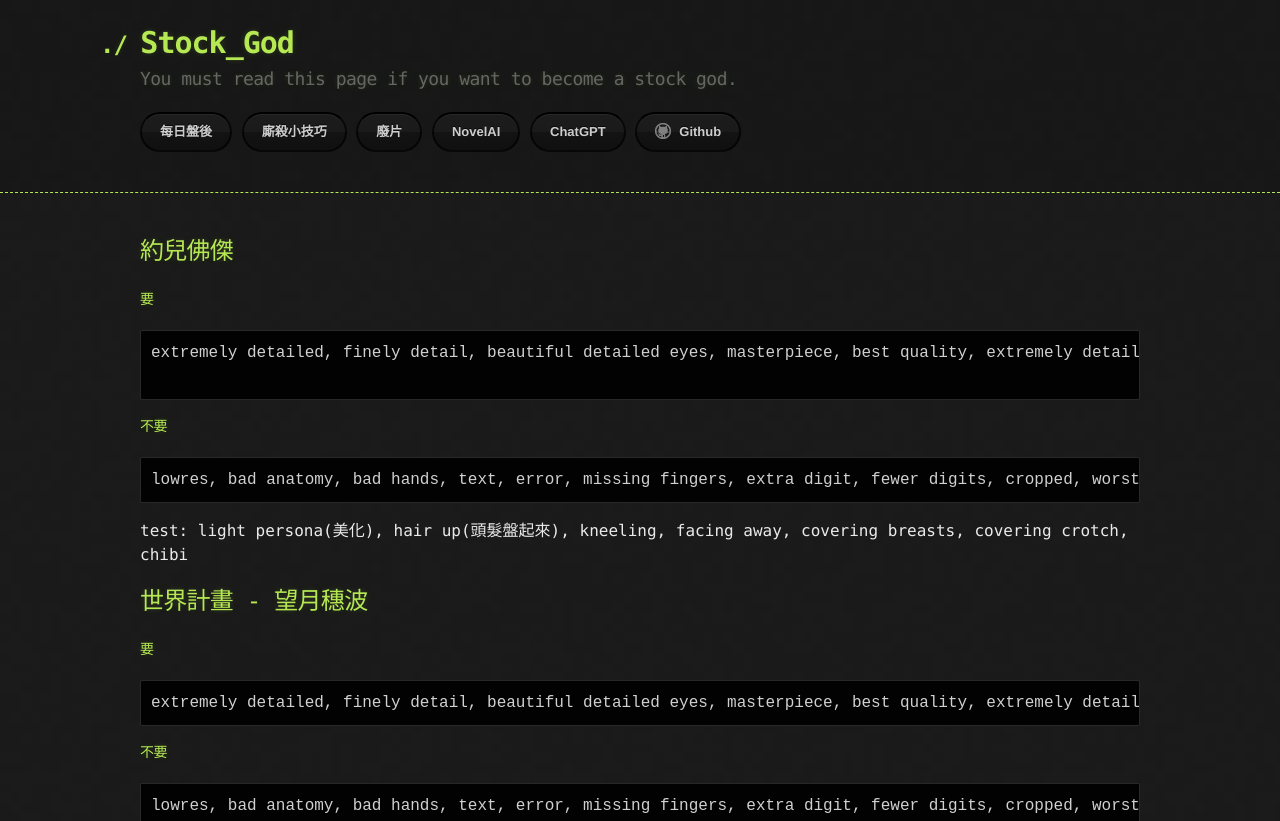
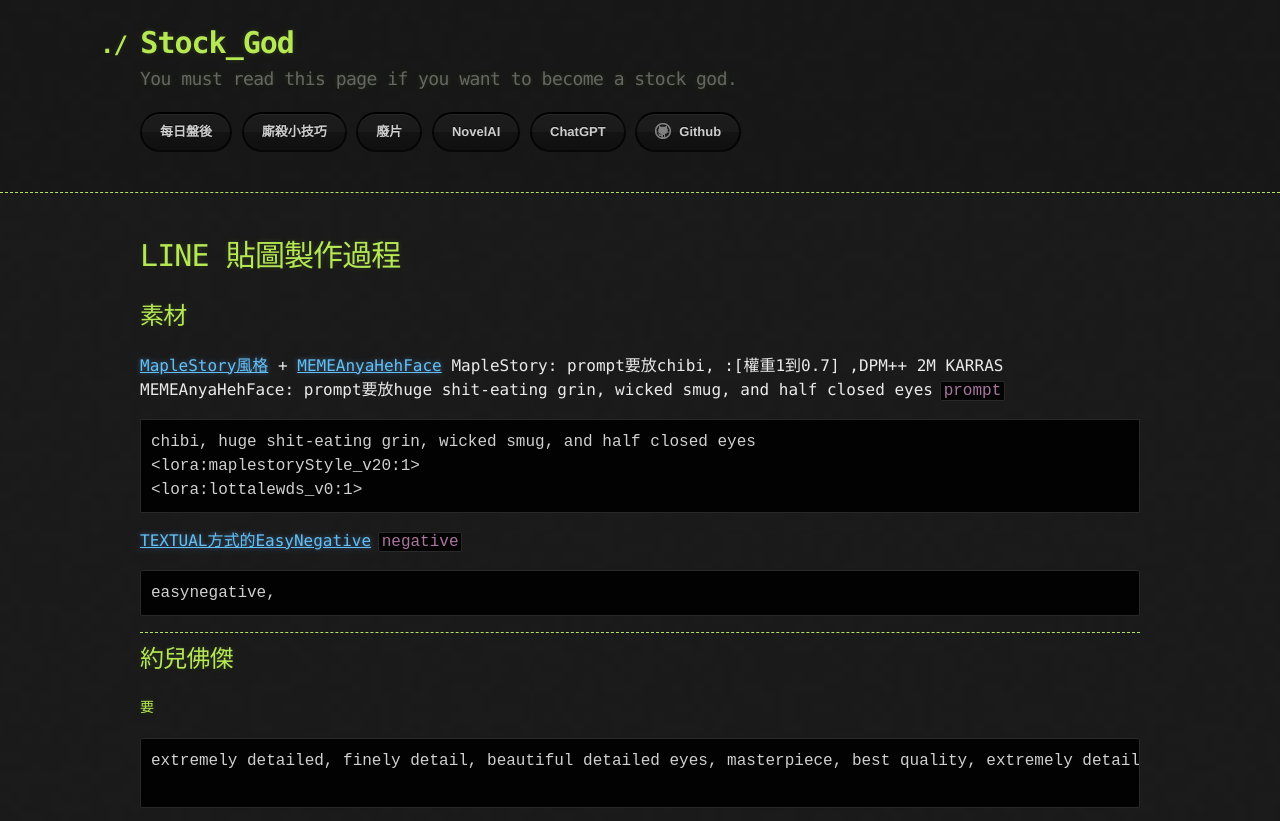
Before and after one commit to lepg5487/Stock_God, a Jekyll site: the page built from NovelAI.md, in a window 1280 px wide and 900 px high, cut to the strip 0-821 px from the top of the window. Built offline with Jekyll 4.4.1, drawn with Linux system fonts in a browser that asks for light colours; our own code applies the rules of GitHub Pages for plain Markdown files.

Commit message:
Update NovelAI.md

````diff
--- a/NovelAI.md
+++ b/NovelAI.md
@@ -1,6 +1,25 @@
 ---
 layout: testlayouts
 ---
+
+# LINE 貼圖製作過程
+## 素材
+[MapleStory風格](https://civitai.com/models/14313) + [MEMEAnyaHehFace](https://civitai.com/models/4391/lottalewds-anyahehface)
+MapleStory: prompt要放chibi, :[權重1到0.7] ,DPM++ 2M KARRAS
+MEMEAnyaHehFace: prompt要放huge shit-eating grin, wicked smug, and half closed eyes
+`prompt`
+```
+chibi, huge shit-eating grin, wicked smug, and half closed eyes
+<lora:maplestoryStyle_v20:1>
+<lora:lottalewds_v0:1>
+```
+[TEXTUAL方式的EasyNegative](https://civitai.com/models/7808/easynegative)
+`negative`
+```
+easynegative,
+```
+
+------------------------------------------------------------------------------------------------------------------------------------------
 
 ## 約兒佛傑
 #### 要
````
